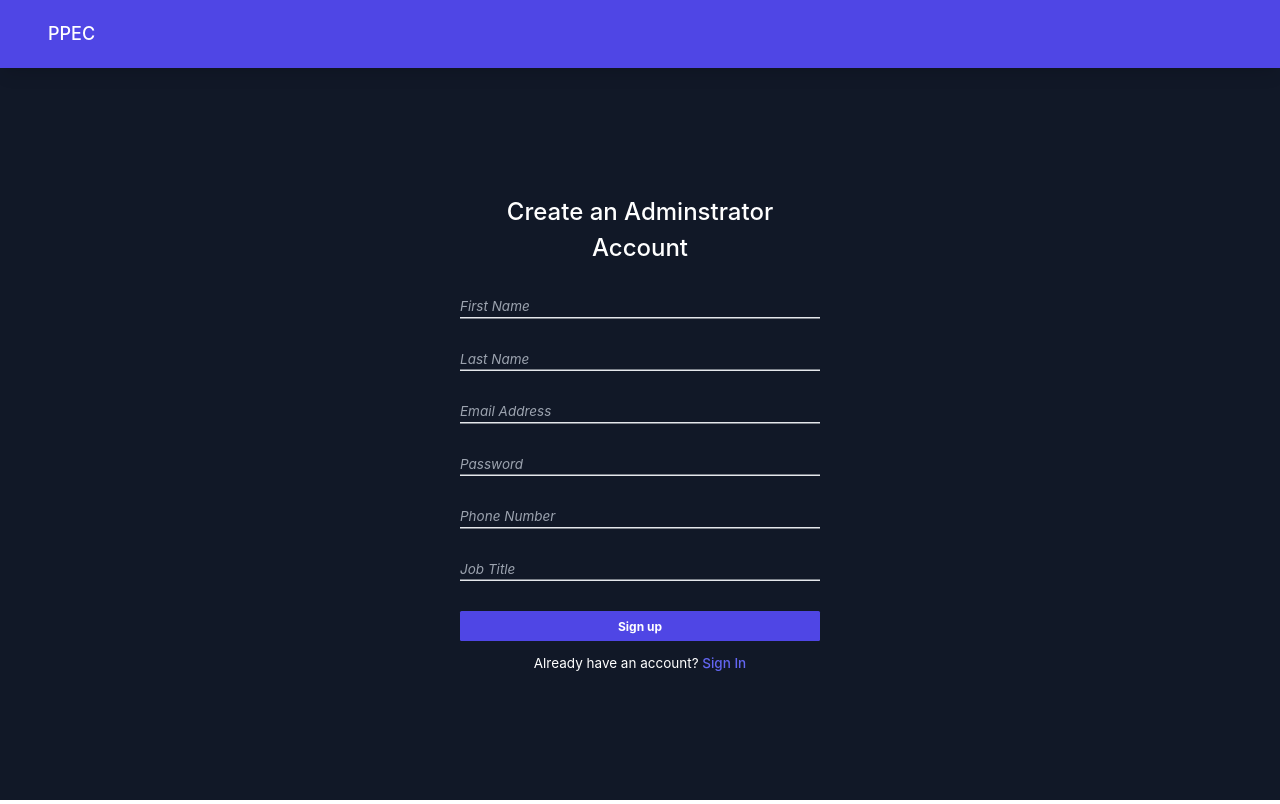
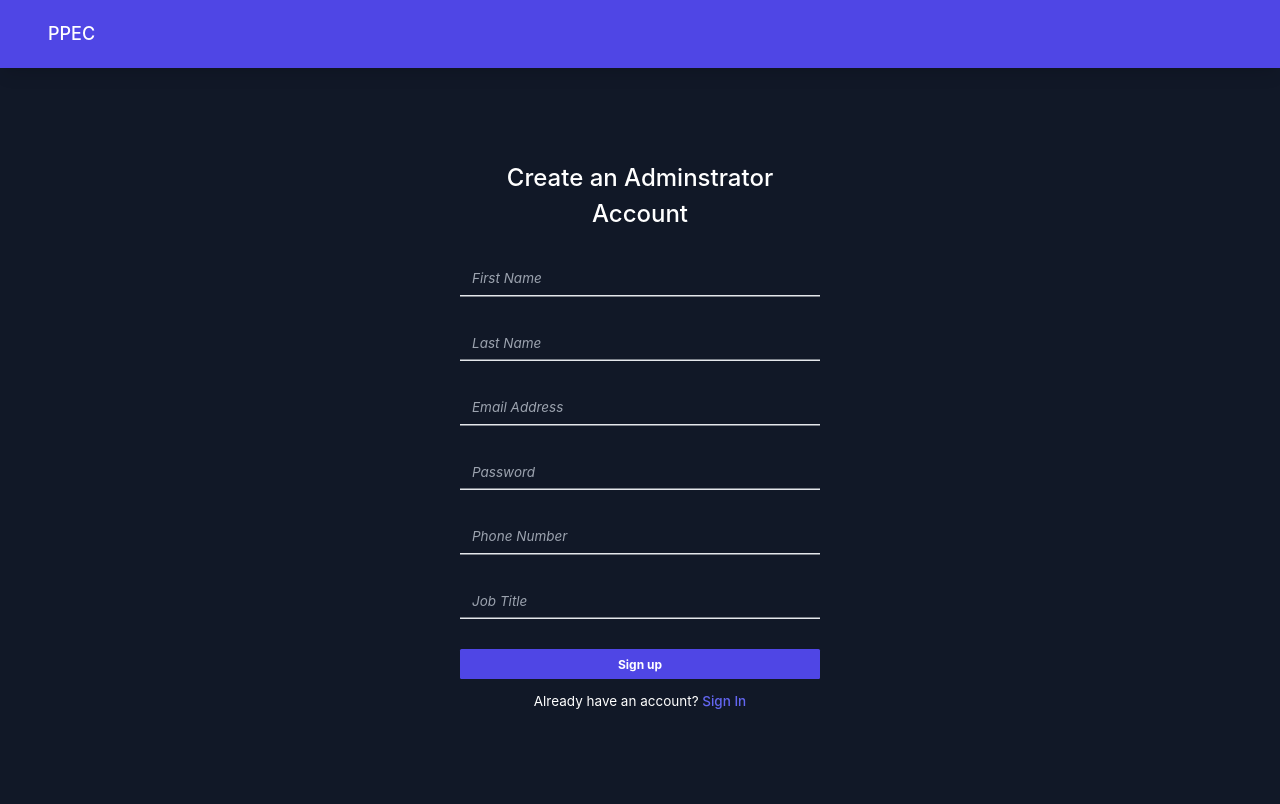
Before and after one commit to Shady-Omar/PPEC---website, a React (Create React App) app: page /register/admin in a window 1280 px wide. Built offline with nearby package versions, Linux system fonts and the light colour scheme.

Commit message:
modified

```diff
--- a/src/components/LoginForm.js
+++ b/src/components/LoginForm.js
@@ -142,7 +142,7 @@ function LogForm() {
       <input
         type="text"
         placeholder="Email Address"
-        className="w-full border-none bg-transparent outline-none placeholder:italic focus:outline-none"
+        className="w-full px-4 py-2 border-none bg-transparent outline-none placeholder:italic focus:outline-none"
         value={logEmail}
         onChange={(e) => setLogEmail(e.target.value)}
         required
@@ -155,7 +155,7 @@ function LogForm() {
       <input
         type="password"
         placeholder="Password"
-        className="w-full border-none bg-transparent outline-none placeholder:italic focus:outline-none"
+        className="w-full px-4 py-2 border-none bg-transparent outline-none placeholder:italic focus:outline-none"
         value={logPass}
         onChange={(e) => setLogPass(e.target.value)}
         required
--- a/src/components/RegisterFormAdmin.js
+++ b/src/components/RegisterFormAdmin.js
@@ -1,7 +1,7 @@
 import React, { useState } from 'react';
 import { Link } from 'react-router-dom';
 import { db } from "../firebase.js";
-import { collection, addDoc } from "firebase/firestore";
+import { doc, setDoc } from "firebase/firestore";
 import { getAuth, createUserWithEmailAndPassword } from "firebase/auth";
 
 
@@ -51,21 +51,31 @@ function RegFormAdmin() {
         document.getElementById("err-job").classList.add("hidden");
       }
     } else {
+
+
+      const auth = getAuth();
+      createUserWithEmailAndPassword(auth, adminEmail, adminPass)
+      .then(async(userCredential) => {
+        // Signed in
+        const user = userCredential.user;
         try {
-        const docRef = await addDoc(collection(db, "users"), {
+          await setDoc(doc(db, "users", user.uid), {
             displayName: {adminFirst, adminLast},
             email: adminEmail,
             phoneNum: Number(adminNum),
             jobTitle: adminJob,
             isAdmin: true,
+            uid: user.uid,
           });
-        console.log("Document written with ID: ", docRef.id);
         } catch (e) {
           console.error("Error adding document: ", e);
         }
-
-      const auth = getAuth();
-      createUserWithEmailAndPassword(auth, adminEmail, adminPass);
+      })
+      .catch((error) => {
+        // const errorCode = error.code;
+        // const errorMessage = error.message;
+        // ..
+      });
 
       setAdminFirst("");
       setAdminLast("");
@@ -90,7 +100,7 @@ function RegFormAdmin() {
       <input
         type="text"
         placeholder="First Name"
-        className="w-full border-none bg-transparent outline-none placeholder:italic focus:outline-none"
+        className="w-full px-4 py-2 border-none bg-transparent outline-none placeholder:italic focus:outline-none"
         value={adminFirst}
         onChange={(e) => setAdminFirst(e.target.value)}
         required
@@ -104,7 +114,7 @@ function RegFormAdmin() {
       <input
         type="text"
         placeholder="Last Name"
-        className="w-full border-none bg-transparent outline-none placeholder:italic focus:outline-none"
+        className="w-full px-4 py-2 border-none bg-transparent outline-none placeholder:italic focus:outline-none"
         value={adminLast}
         onChange={(e) => setAdminLast(e.target.value)}
         required
@@ -118,7 +128,7 @@ function RegFormAdmin() {
       <input
         type="text"
         placeholder="Email Address"
-        className="w-full border-none bg-transparent outline-none placeholder:italic focus:outline-none"
+        className="w-full px-4 py-2 border-none bg-transparent outline-none placeholder:italic focus:outline-none"
         value={adminEmail}
         onChange={(e) => setAdminEmail(e.target.value)}
         required
@@ -132,7 +142,7 @@ function RegFormAdmin() {
       <input
         type="password"
         placeholder="Password"
-        className="w-full border-none bg-transparent outline-none placeholder:italic focus:outline-none"
+        className="w-full px-4 py-2 border-none bg-transparent outline-none placeholder:italic focus:outline-none"
         value={adminPass}
         onChange={(e) => setAdminPass(e.target.value)}
         required
@@ -146,7 +156,7 @@ function RegFormAdmin() {
       <input
         type="text"
         placeholder="Phone Number"
-        className="w-full phone border-none bg-transparent outline-none placeholder:italic focus:outline-none"
+        className="w-full px-4 py-2 phone border-none bg-transparent outline-none placeholder:italic focus:outline-none"
         value={adminNum}
         onChange={(e) => setAdminNum(e.target.value)}
         required
@@ -160,7 +170,7 @@ function RegFormAdmin() {
       <input
         type="text"
         placeholder="Job Title"
-        className="w-full border-none bg-transparent outline-none placeholder:italic focus:outline-none"
+        className="w-full px-4 py-2 border-none bg-transparent outline-none placeholder:italic focus:outline-none"
         value={adminJob}
         onChange={(e) => setAdminJob(e.target.value)}
         required
--- a/src/components/RegisterFormAdminSSO.js
+++ b/src/components/RegisterFormAdminSSO.js
@@ -67,7 +67,7 @@ function RegFormAdminSSO() {
       <input
         type="text"
         placeholder="Phone Number"
-        className="w-full phone border-none bg-transparent outline-none placeholder:italic focus:outline-none"
+        className="w-full px-4 py-2 phone border-none bg-transparent outline-none placeholder:italic focus:outline-none"
         value={adminNum}
         onChange={(e) => setAdminNum(e.target.value)}
         required
@@ -81,7 +81,7 @@ function RegFormAdminSSO() {
       <input
         type="text"
         placeholder="Job Title"
-        className="w-full border-none bg-transparent outline-none placeholder:italic focus:outline-none"
+        className="w-full px-4 py-2 border-none bg-transparent outline-none placeholder:italic focus:outline-none"
         value={adminJob}
         onChange={(e) => setAdminJob(e.target.value)}
         required
--- a/src/components/RegisterFormSSOStaff.js
+++ b/src/components/RegisterFormSSOStaff.js
@@ -67,7 +67,7 @@ function RegFormStaffSSO() {
       <input
         type="text"
         placeholder="Phone Number"
-        className="w-full phone border-none bg-transparent outline-none placeholder:italic focus:outline-none"
+        className="w-full px-4 py-2 phone border-none bg-transparent outline-none placeholder:italic focus:outline-none"
         value={staffNum}
         onChange={(e) => setStaffNum(e.target.value)}
         required
--- a/src/components/RegisterFormStaff.js
+++ b/src/components/RegisterFormStaff.js
@@ -1,7 +1,7 @@
 import React, { useState } from 'react';
 import { Link } from 'react-router-dom';
 import { db } from "../firebase.js";
-import { collection, addDoc } from "firebase/firestore";
+import { doc, setDoc } from "firebase/firestore";
 import { getAuth, createUserWithEmailAndPassword } from "firebase/auth";
 
 
@@ -52,21 +52,30 @@ function RegFormStaff() {
       }
     } else {
 
+      const auth = getAuth();
+      createUserWithEmailAndPassword(auth, staffEmail, staffPass)
+      .then(async(userCredential) => {
+        // Signed in
+        const user = userCredential.user;
+        // ...
         try {
-        const docRef = await addDoc(collection(db, "users"), {
+          await setDoc(doc(db, "users", user.uid), {
             displayName: {staffFirst, staffLast},
             email: staffEmail,
             phoneNum: staffNum,
             jobTitle: staffJob,
             isAdmin: false,
+            uid: user.uid,
           });
-        console.log("Document written with ID: ", docRef.id);
         } catch (e) {
           console.error("Error adding document: ", e);
         }
-
-      const auth = getAuth();
-      createUserWithEmailAndPassword(auth, staffEmail, staffPass);
+      })
+      .catch((error) => {
+        // const errorCode = error.code;
+        // const errorMessage = error.message;
+        // ..
+      });
 
       setStaffFirst("");
       setStaffLast("");
```
Lines whose indentation alone changed are shown as unchanged.
